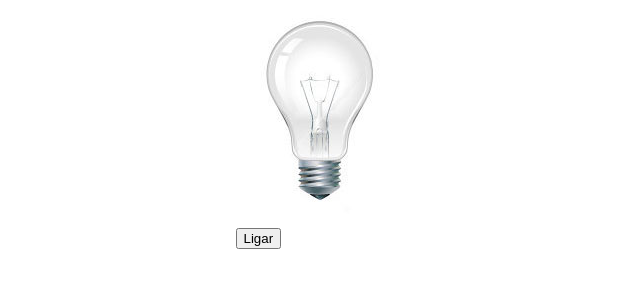
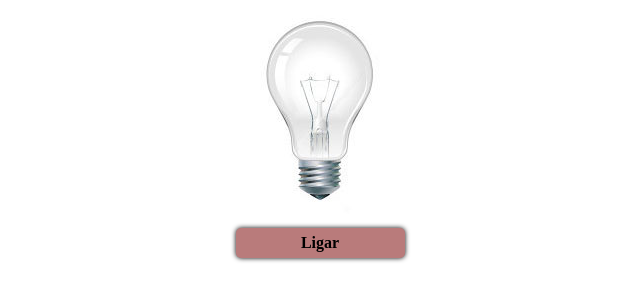
Before and after one commit to RayssaIssa/Projetos-JavaScript, a plain HTML site: page Lampada/index.html in a window 1280 px wide. Shown: the part 81-382 px from the top of the page, without its empty margins (320-960 px from the left). Drawn offline with Linux system fonts and the light colour scheme.

Commit message:
Update style.css

```diff
--- a/Lampada/style.css
+++ b/Lampada/style.css
@@ -27,16 +27,15 @@ main{
     height: 100%;
     margin: 10px 0;
 }
-.buttons button{
+.button button{
     border: none;
     color: var(--color1);
     font: bold 1rem serif;
     background-color: var(--color2);
     cursor: pointer;
     padding: 2px;
-    margin: 5px;
     border-radius: 5px;
-    width: 100px;
+    width: 100%;
     height: 30px;
     box-shadow: 0 0 5px black;
 }
```
